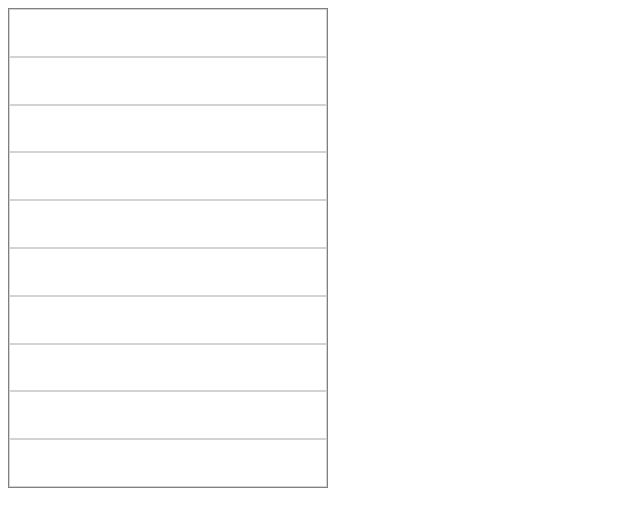
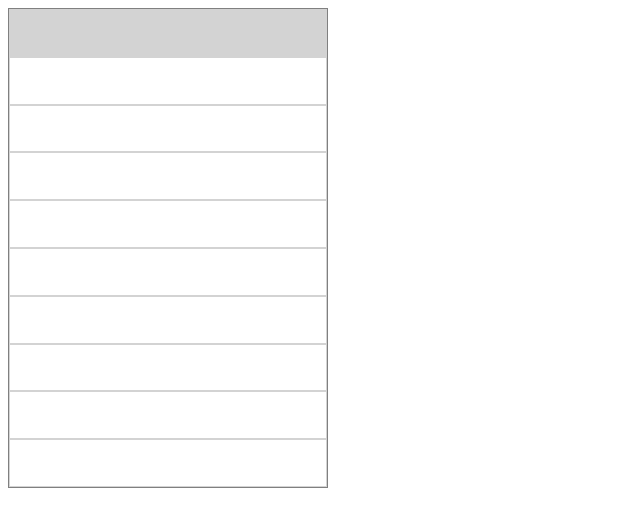
Before and after one commit to munjo5746/draggable-region-select, a React (Create React App) app: page / in a window 1280 px wide. In both pictures the pointer is over the element 168 px from the left and 32 px from the top of the page. Shown: the top 526 px of the page, without its empty margins (0-640 px from the left). Built offline with nearby package versions, Linux system fonts and the light colour scheme.

Commit message:
based layout with basic styles

```diff
--- a/src/styles.css
+++ b/src/styles.css
@@ -13,3 +13,8 @@
   flex: 1;
   border: 1px solid lightgray;
 }
+
+.App > div:hover {
+  cursor: pointer;
+  background: lightgray;
+}
```
